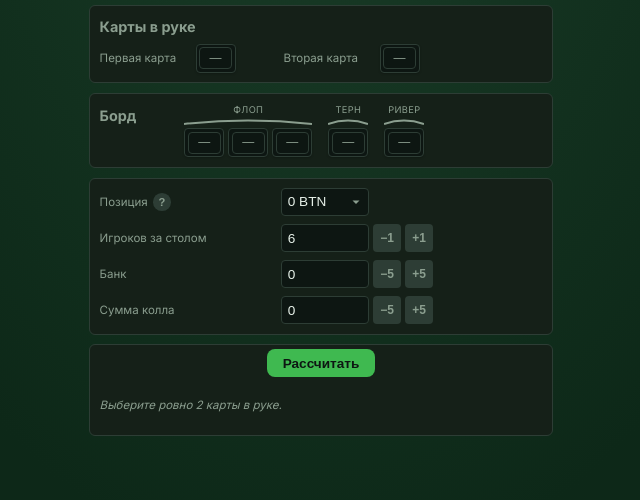
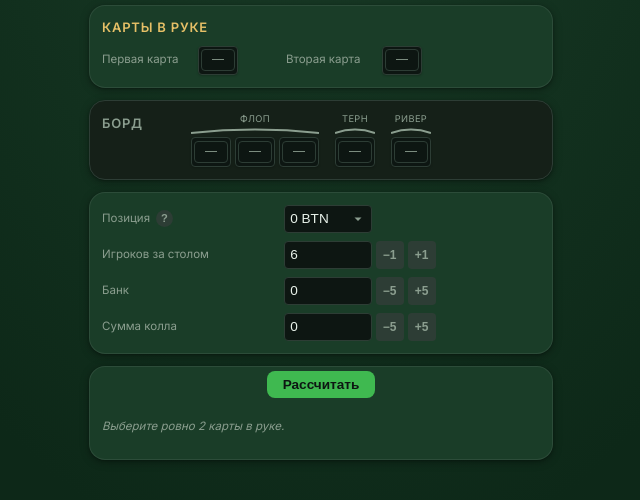
Before and after one commit to surge7/poker-assistant, a website built with Vite: page apps/app/index.html in a window 1280 px wide. Shown: the part 72-572 px from the top of the page, without its empty margins (319-959 px from the left). Built offline with nearby package versions, Linux system fonts and the light colour scheme.

Commit message:
feat(ui): T9 section card surfaces (elevation + tokens)

```diff
--- a/apps/app/src/style.css
+++ b/apps/app/src/style.css
@@ -191,21 +191,28 @@ body {
 .main {
   display: flex;
   flex-direction: column;
-  gap: 0.6rem;
+  gap: var(--space-3);
 }
 
 .section {
-  background: var(--surface);
-  border-radius: 6px;
-  padding: 0.6rem;
-  border: 1px solid var(--border);
+  background: var(--felt-700);
+  border-radius: var(--radius-lg);
+  padding: var(--space-3);
+  border: 1px solid var(--border-subtle);
+  box-shadow: var(--shadow-card-rest);
+}
+
+.section-board {
+  background: var(--felt-800);
 }
 
 .section h2 {
-  margin: 0 0 0.4rem;
-  font-size: 0.9rem;
-  font-weight: 700;
-  color: var(--muted);
+  margin: 0 0 var(--space-2);
+  font-size: var(--font-size-sm);
+  font-weight: var(--font-weight-semibold);
+  color: var(--gold-300);
+  text-transform: uppercase;
+  letter-spacing: 0.06em;
 }
 
 .card-row {
```
